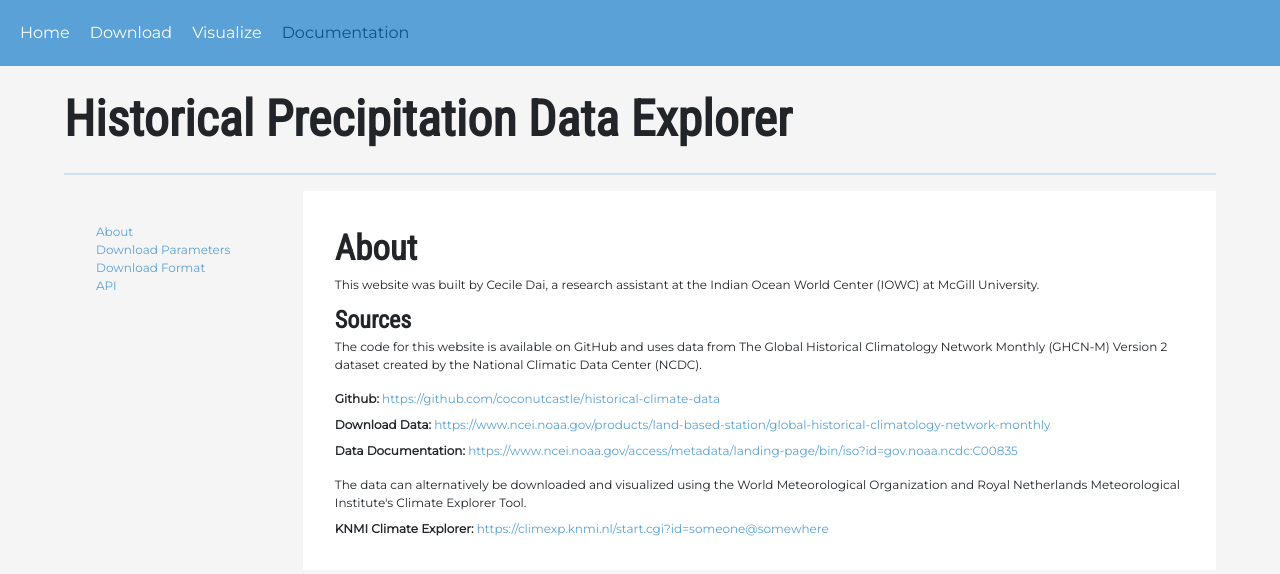
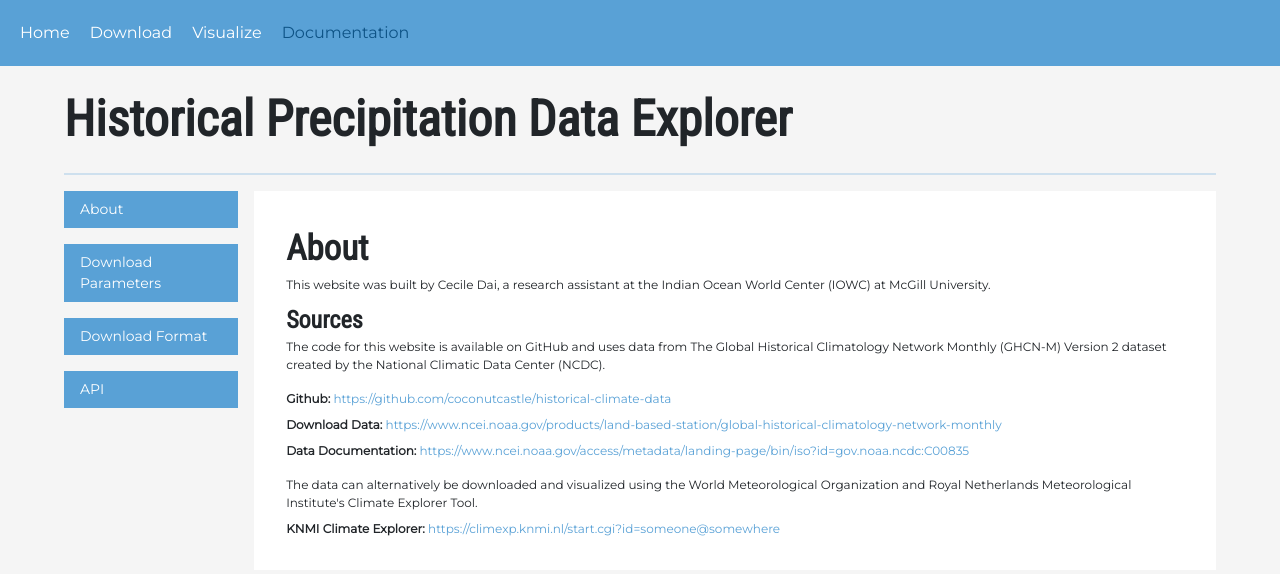
Before and after one commit to coconutcastle/historical-climate-data, a React (Vite) app in the folder frontend/: page /documentation in a window 1280 px wide. Shown: the top 574 px of the page. Built offline with nearby package versions, Linux system fonts and the light colour scheme.

Commit message:
styled doc nav menu

```diff
--- a/frontend/src/App.scss
+++ b/frontend/src/App.scss
@@ -331,13 +331,27 @@ i.help-icon {
 
 .doc-menu {
   color: $primary;
-  padding: 2rem;
   display: flex;
+  margin-right: 2rem;
   flex-direction: column;
-  width: 25%;
+  width: 20%;
 
   .selected {
     color: $dark-link;
+  }
+
+  div {
+    color: white;
+    background-color: $primary;
+    padding: 0.5rem;
+    margin: 0.5rem 1rem 0.5rem 0;
+    padding-left: 1rem;
+    font-size: 14px;
+
+    &:hover {
+      opacity: 70%;
+      transition: opacity 0.3s ease
+    }
   }
 }
 
--- a/frontend/src/routes/documentation/DocumentationMenu.tsx
+++ b/frontend/src/routes/documentation/DocumentationMenu.tsx
@@ -3,26 +3,26 @@ import { NavLink } from 'react-router-dom';
 export function DocumentationMenu() {
   return (
     <div className='doc-menu me-auto'>
-      <div>
-        <NavLink to='/documentation/about'>
+      <NavLink to='/documentation/about'>
+        <div className='mt-0'>
           About
-        </NavLink>
-      </div>
-      <div>
-        <NavLink to='/documentation/params'>
+        </div>
+      </NavLink>
+      <NavLink to='/documentation/params'>
+        <div>
           Download Parameters
-        </NavLink>
-      </div>
-      <div>
-        <NavLink to='/documentation/format'>
+        </div>
+      </NavLink>
+      <NavLink to='/documentation/format'>
+        <div>
           Download Format
-        </NavLink>
-      </div>
-      <div>
-        <NavLink to='/documentation/api'>
+        </div>
+      </NavLink>
+      <NavLink to='/documentation/api'>
+        <div>
           API
-        </NavLink>
-      </div>
+        </div>
+      </NavLink>
     </div>
   )
 }
```
